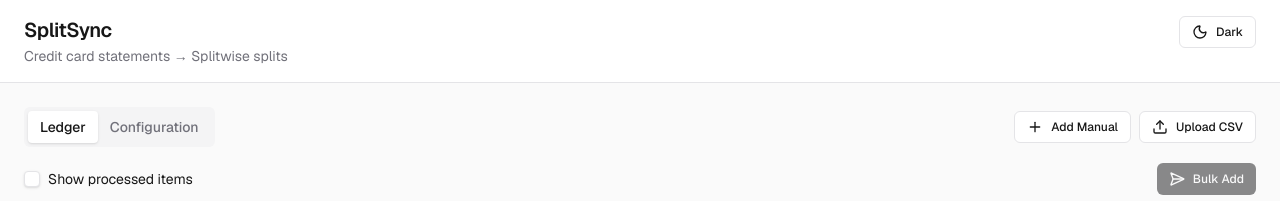
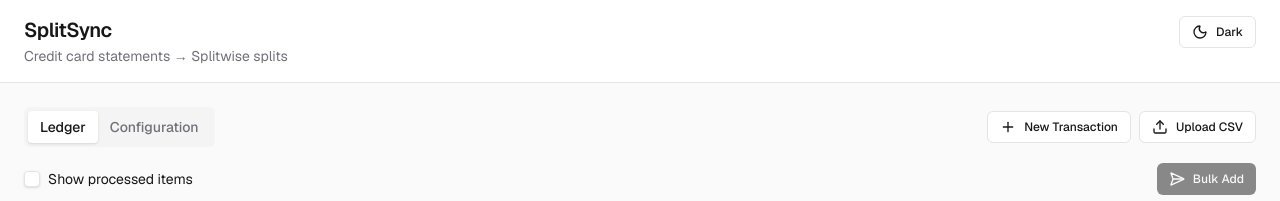
Before and after one commit to venkateshellaboina/splitsync, a Next.js app: page / in a window 1280 px wide. Shown: the top 201 px of the page. Built offline with nearby package versions, Linux system fonts and the light colour scheme.

Commit message:
Rename manual entry button to New Transaction.
Use clearer toolbar wording for adding one-off ledger entries outside CSV imports.

Co-authored-by: Cursor <cursoragent@cursor.com>

```diff
--- a/src/components/ManualTransactionForm.tsx
+++ b/src/components/ManualTransactionForm.tsx
@@ -74,7 +74,7 @@ export function ManualTransactionForm() {
         onClick={() => setIsOpen((open) => !open)}
       >
         <Plus className="h-4 w-4" />
-        Add Manual
+        New Transaction
       </Button>
 
       {isOpen && (
```
